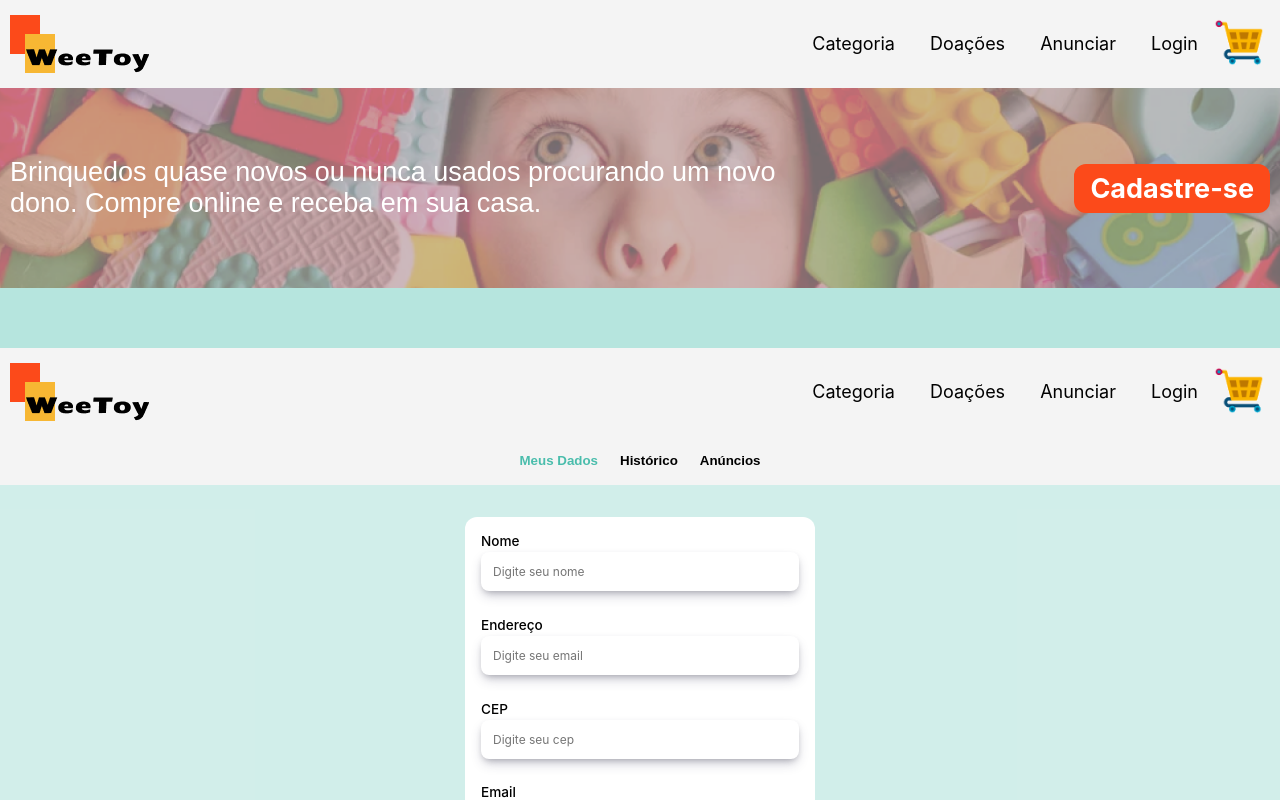
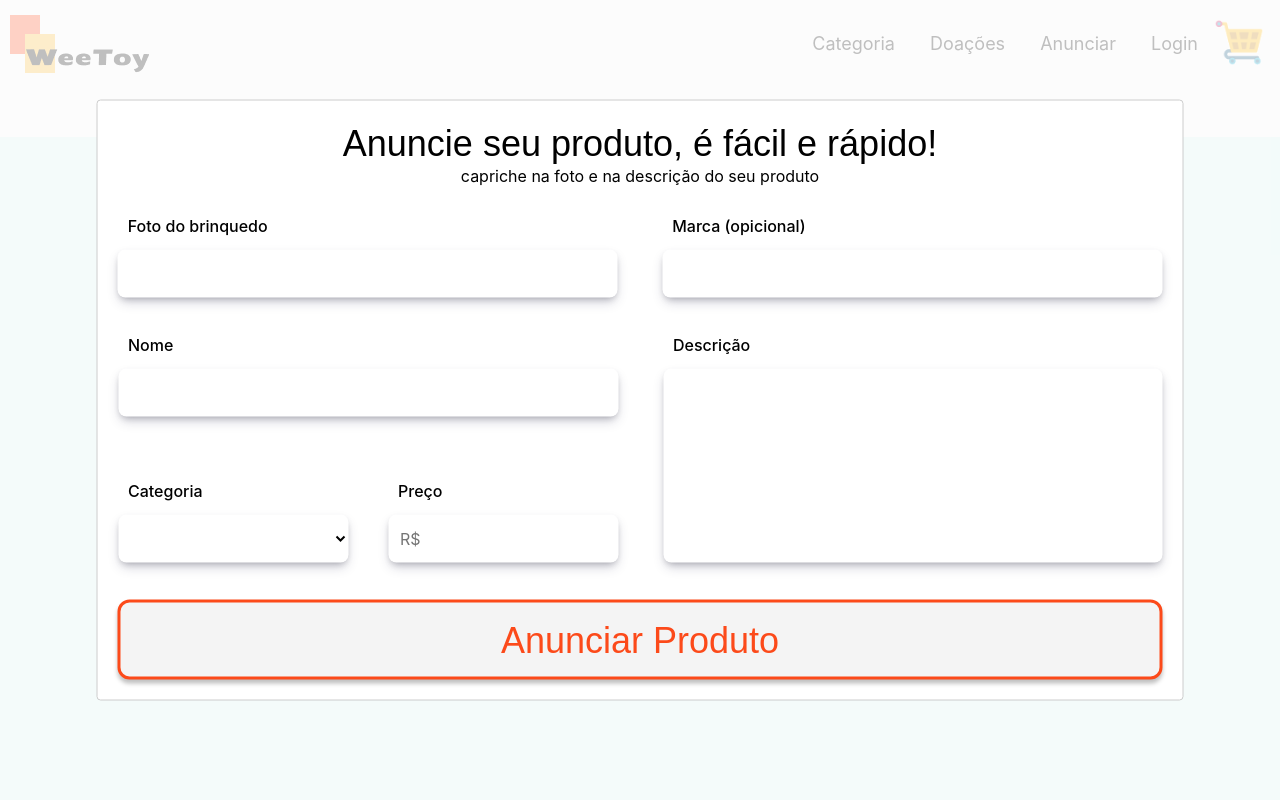
Before and after one commit to NathMedeiros/WeeToy, a React (Create React App) app: page /UserPage in a window 1280 px wide. Both pictures are taken after a click on the element "Anunciar". Shown: the top 800 px of the page. Built offline with nearby package versions, Linux system fonts and the light colour scheme.

Commit message:
feat: create form modal announce

```diff
--- a/src/App.tsx
+++ b/src/App.tsx
@@ -1,3 +1,4 @@
+import { ModalAnnounceProvider } from "./context/ModalAnnounceContext";
 import { ModalProvider } from "./context/ModalContext";
 import { Home } from "./pages/Home";
 import { UserPage } from "./pages/UserPage";
@@ -7,15 +8,17 @@ import { ResetCss } from "./styles/resetCss";
 function App() {
   return (
     <>
+      <ModalAnnounceProvider>
         <ModalProvider>
-        <Global />
+          {/* <Global /> */}
           <ResetCss />
-        <Home />
+          {/* <Home /> */}
           <Global />
           <UserPage>
             <></>
           </UserPage>
         </ModalProvider>
+      </ModalAnnounceProvider>
     </>
   );
 }
--- a/src/components/Header/index.tsx
+++ b/src/components/Header/index.tsx
@@ -7,9 +7,12 @@ import menu from "./../../assets/menu.png";
 import { ModalContext } from "../../context/ModalContext";
 import { Login } from "../Modal";
 import { modalPosition } from "../Modal/modal";
+import { ModalAnnounceContext } from "../../context/ModalAnnounceContext";
+import { Announce } from "../ModalAnunciar copy";
 
 export function Header() {
   const { openLogin, closeLogin, loginOpen } = useContext(ModalContext);
+  const { openModal, closeModal, isOpen } = useContext(ModalAnnounceContext);
 
   const [linksMobile, setLinksMobile] = useState(false);
 
@@ -29,7 +32,7 @@ export function Header() {
           <div className="linksHeader">
             <span>Categoria</span>
             <span>Doações</span>
-            <span>Anunciar</span>
+            <span onClick={openModal}>Anunciar</span>
             <span onClick={openLogin}>Login</span>
           </div>
           <button>
@@ -51,6 +54,13 @@ export function Header() {
         >
           <Login />
         </Modal>
+        <Modal
+          isOpen={isOpen}
+          onRequestClose={closeModal}
+          style={modalPosition}
+        >
+          <Announce />
+        </Modal>
       </div>
       {linksMobile === true ? (
         <div className="linksHeaderMobile">
--- /dev/null
+++ b/src/components/InputAnnounce/index.tsx
@@ -0,0 +1,25 @@
+import { iInputProps } from "../../interfaces";
+import { InputAnnounceStyle } from "./style";
+
+export function InputAnnounce({
+  id,
+  placeholder,
+  labelName,
+  required,
+  inputType,
+  width,
+}: iInputProps) {
+  return (
+    <InputAnnounceStyle width={width}>
+      <div>
+        <label htmlFor={id}>{labelName}</label>
+        <input
+          id={id}
+          type={inputType}
+          required={required}
+          placeholder={placeholder}
+        />
+      </div>
+    </InputAnnounceStyle>
+  );
+}
--- /dev/null
+++ b/src/components/InputAnnounce/style.ts
@@ -0,0 +1,44 @@
+import { iInputStyleProps } from "../../interfaces/index";
+import styled from "styled-components";
+
+export const InputAnnounceStyle = styled.fieldset<iInputStyleProps>`
+  display: flex;
+  flex-direction: column;
+  gap: 0.1rem;
+  width: ${({ width }) => width};
+  max-width: 100%;
+  border: none;
+
+  & > div {
+    display: flex;
+    flex-direction: column;
+    gap: 0.25rem;
+    margin-bottom: 37px;
+
+    & > label {
+      font-size: 1rem;
+      font-weight: 500;
+      color: #000;
+      font-family: "Inter", sans-serif;
+      margin-left: 10px;
+      margin-bottom: 10px;
+    }
+
+    & > input {
+      width: 100%;
+      box-shadow: rgba(50, 50, 93, 0.25) 0px 6px 12px -2px,
+        rgba(0, 0, 0, 0.3) 0px 3px 7px -3px;
+      background-color: #fff;
+      border-radius: 0.5rem;
+      border: none;
+      padding: 0.75rem 0.75rem;
+      height: 48px;
+    }
+  }
+
+  & > span {
+    font-size: 0.875rem;
+    font-weight: 400;
+    color: red;
+  }
+`;
--- /dev/null
+++ b/src/components/ModalAnunciar copy/announceSchema.ts
@@ -0,0 +1,8 @@
+import * as yup from "yup";
+
+export const announceSchema = yup.object().shape({
+  name: yup.string(),
+  adress: yup.string(),
+  cep: yup.string().matches(/^[0-9]{5}-[0-9]{3}$/),
+  email: yup.string().email(),
+});
--- a/src/components/ModalAnunciar copy/index.tsx
+++ b/src/components/ModalAnunciar copy/index.tsx
@@ -1,22 +1,94 @@
 import React from "react";
-import { useContext } from "react";
 import { useForm } from "react-hook-form";
-import { ModalAnnounceContext } from "../../context/ModalAnnounceContext";
-import { ModalContext } from "../../context/ModalContext";
-import { Div } from "../Modal/modal";
-import { BackGround } from "./styles";
+import { Div } from "./styles";
+import { InputAnnounce } from "./../InputAnnounce/index";
+import { yupResolver } from "@hookform/resolvers/yup";
+import { announceSchema } from "./announceSchema";
+import { IToyData } from "../../interfaces";
 
 export function Announce() {
-  const { register, handleSubmit } = useForm();
-  const { closeModal } = useContext(ModalAnnounceContext);
+  const {
+    register,
+    handleSubmit,
+    formState: { errors },
+    reset,
+  } = useForm<IToyData>({
+    resolver: yupResolver(announceSchema),
+    defaultValues: {
+      img: "",
+      marks: "",
+      toy_name: "",
+      category: "",
+      price: 0,
+      description: "",
+    },
+  });
+
+  function getToy(data: IToyData) {
+    console.log(data);
+  }
 
   return (
-    <BackGround>
-      <Div>
-        <p>Anuncie seu produto, é fácil e rápido</p>
-        <p>capriche na foto e na descrição do seu produto</p>
-        <form action=""></form>
-      </Div>
-    </BackGround>
+    <Div>
+      <p className="announceTitle">Anuncie seu produto, é fácil e rápido!</p>
+      <p className="subtitle">capriche na foto e na descrição do seu produto</p>
+      <form onSubmit={handleSubmit(getToy)}>
+        <div className="nameMark">
+          <InputAnnounce
+            id="image"
+            placeholder=""
+            labelName="Foto do brinquedo"
+            required={true}
+            inputType="text"
+            width="500px"
+            {...register("img")}
+          />
+          <InputAnnounce
+            id="mark"
+            placeholder=""
+            labelName="Marca (opicional)"
+            required={true}
+            inputType="text"
+            width="500px"
+            {...register("marks")}
+          />
+        </div>
+        <div className="divColl">
+          <div className="nameCategoryPriceDiv">
+            <InputAnnounce
+              id="name"
+              placeholder=""
+              labelName="Nome"
+              required={true}
+              inputType="text"
+              width="500px"
+              {...register("toy_name")}
+            />
+            <div className="categoryPrice">
+              <div className="colDiv">
+                <label htmlFor="category">Categoria</label>
+                <select {...register("category")}>
+                  <option value=""></option>
+                </select>
+              </div>
+              <InputAnnounce
+                id="name"
+                placeholder="R$"
+                labelName="Preço"
+                required={true}
+                inputType="number"
+                width="230px"
+                {...register("price")}
+              />
+            </div>
+          </div>
+          <div className="colDiv">
+            <label htmlFor="description">Descrição</label>
+            <textarea {...register("description")} />
+          </div>
+        </div>
+        <button>Anunciar Produto</button>
+      </form>
+    </Div>
   );
 }
--- a/src/components/ModalAnunciar copy/styles.ts
+++ b/src/components/ModalAnunciar copy/styles.ts
@@ -1,52 +1,109 @@
 import styled from "styled-components";
 
 export const Div = styled.div`
-  position: fixed;
-  top: 150px;
-  width: 22.8125rem;
-  min-height: 13.9375rem;
-  height: 13.9375rem;
-  max-height: 37.5rem;
+  display: flex;
+  flex-direction: column;
+  justify-content: center;
+  align-items: center;
+  border-radius: 12px;
 
-  background: #f5f5f5;
-  border-radius: 0rem 0rem 0.3125rem 0.3125rem;
-  header {
-    display: flex;
-    justify-content: space-between;
-    padding-right: 1.25rem;
-    align-items: center;
-  }
-  .closeBtn {
-    background-color: transparent;
-    border: transparent;
-    color: #f5f5f5;
+  .announceTitle {
+    font-family: "Seymour One", sans-serif;
+    font-style: normal;
+    font-weight: 400;
+    font-size: 36px;
+    line-height: 45px;
+
+    color: #000000;
   }
 
-  ul {
-    background-color: transparent;
+  .subTitle {
+    font-family: "Inter";
+    font-style: normal;
+    font-weight: 400;
+    font-size: 36px;
+    line-height: 44px;
 
-    gap: 0.625rem;
+    color: #000000;
+  }
 
+  .nameMark {
     display: flex;
+    gap: 44px;
+    justify-content: space-around;
+    margin-top: 30px;
+  }
 
-    background-color: #f5f5f5;
+  select {
+    width: 230px;
+    box-shadow: rgba(50, 50, 93, 0.25) 0px 6px 12px -2px,
+      rgba(0, 0, 0, 0.3) 0px 3px 7px -3px;
+    background-color: #fff;
+    border-radius: 0.5rem;
+    border: none;
+    padding: 0.75rem 0.75rem;
+    height: 48px;
+    margin-bottom: 37px;
+  }
+  label {
+    font-size: 1rem;
+    font-weight: 500;
+    color: #000;
+    font-family: "Inter", sans-serif;
+    margin-left: 10px;
+    margin-bottom: 10px;
+  }
+
+  .colDiv {
+    display: flex;
     flex-direction: column;
+    gap: 0.25rem;
+  }
+
+  .categoryPrice {
+    display: flex;
     align-items: center;
-    overflow: auto;
-    justify-content: flex-start;
-    max-height: 18.75rem;
-    min-height: 12.5rem;
+    gap: 40px;
+  }
+
+  .divColl {
+    display: flex;
+    gap: 44px;
+    justify-content: space-around;
+  }
+
+  textarea {
+    width: 475px;
+    height: 170px;
+    box-shadow: rgba(50, 50, 93, 0.25) 0px 6px 12px -2px,
+      rgba(0, 0, 0, 0.3) 0px 3px 7px -3px;
+    background-color: #fff;
+    border-radius: 0.5rem;
+    border: none;
+    padding: 0.75rem 0.75rem;
+    resize: none;
+  }
+
+  button {
+    background: #f4f4f4;
+    border: 3px solid #fc4a1a;
+    box-shadow: 0px 4px 4px rgba(0, 0, 0, 0.25);
+    border-radius: 12px;
+    height: 80px;
+    width: 1045px;
+
+    font-family: "Seymour One", sans-serif;
+    font-style: normal;
+    font-weight: 400;
+    font-size: 36px;
+    line-height: 45px;
+
+    color: #fc4a1a;
+  }
+
+  .nameCategoryPriceDiv {
+    display: flex;
+    flex-direction: column;
+    gap: 27px;
   }
 `;
-export const BackGround = styled.section`
-  width: 100%;
-  height: 100%;
-  display: flex;
-  align-items: center;
-  justify-content: center;
-  position: absolute;
-  z-index: 1;
-  top: 0;
-  left: 0;
-  background-color: rgba(0, 0, 0, 0.5);
-`;
--- a/src/context/ModalAnnounceContext.tsx
+++ b/src/context/ModalAnnounceContext.tsx
@@ -1,4 +1,5 @@
 import { createContext, useState } from "react";
+import { Outlet } from "react-router-dom";
 
 export interface iModalAnnounceProps {
   children: React.ReactNode;
@@ -24,8 +25,11 @@ export function ModalAnnounceProvider({ children }: iModalAnnounceProps) {
   }
   console.log(isOpen);
   return (
-    <ModalAnnounceContext.Provider value={{ openModal, closeModal, isOpen }}>
-      {children}
-    </ModalAnnounceContext.Provider>
+    <>
+      <ModalAnnounceContext.Provider value={{ openModal, closeModal, isOpen }}>
+        {children}
+      </ModalAnnounceContext.Provider>
+      <Outlet />
+    </>
   );
 }
--- a/src/pages/UserPage/index.tsx
+++ b/src/pages/UserPage/index.tsx
@@ -1,4 +1,4 @@
-import React, { useState } from "react";
+import React, { useContext, useState } from "react";
 import { Header } from "../../components/Header";
 import { Input } from "../../components/Input";
 import { iUserPage } from "../../interfaces";
@@ -7,9 +7,13 @@ import { useForm } from "react-hook-form";
 import { yupResolver } from "@hookform/resolvers/yup";
 import { userDataSchema } from "./userDataSchema";
 import { Button } from "../../components/Button";
+import { ModalAnnounceContext } from "../../context/ModalAnnounceContext";
+import { Announce } from "./../../components/ModalAnunciar copy/index";
 
 export function UserPage({ children }: iUserPage) {
   const [pageToRender, setPageToRender] = useState("userData" as String);
+  const { isOpen } = useContext(ModalAnnounceContext);
+  console.log(isOpen);
 
   function changePage() {
     pageToRender === "userData"
@@ -41,6 +45,7 @@ export function UserPage({ children }: iUserPage) {
   });
 
   return (
+    <>
       <StyledUserPage>
         <Header />
         <nav>
@@ -134,5 +139,7 @@ export function UserPage({ children }: iUserPage) {
           </Button>
         </form>
       </StyledUserPage>
+      {isOpen ? Announce : null}
+    </>
   );
 }
```
Also changed, not shown: src/interfaces/index.ts (+9 -0 lines). Lines whose indentation alone changed are shown as unchanged.
